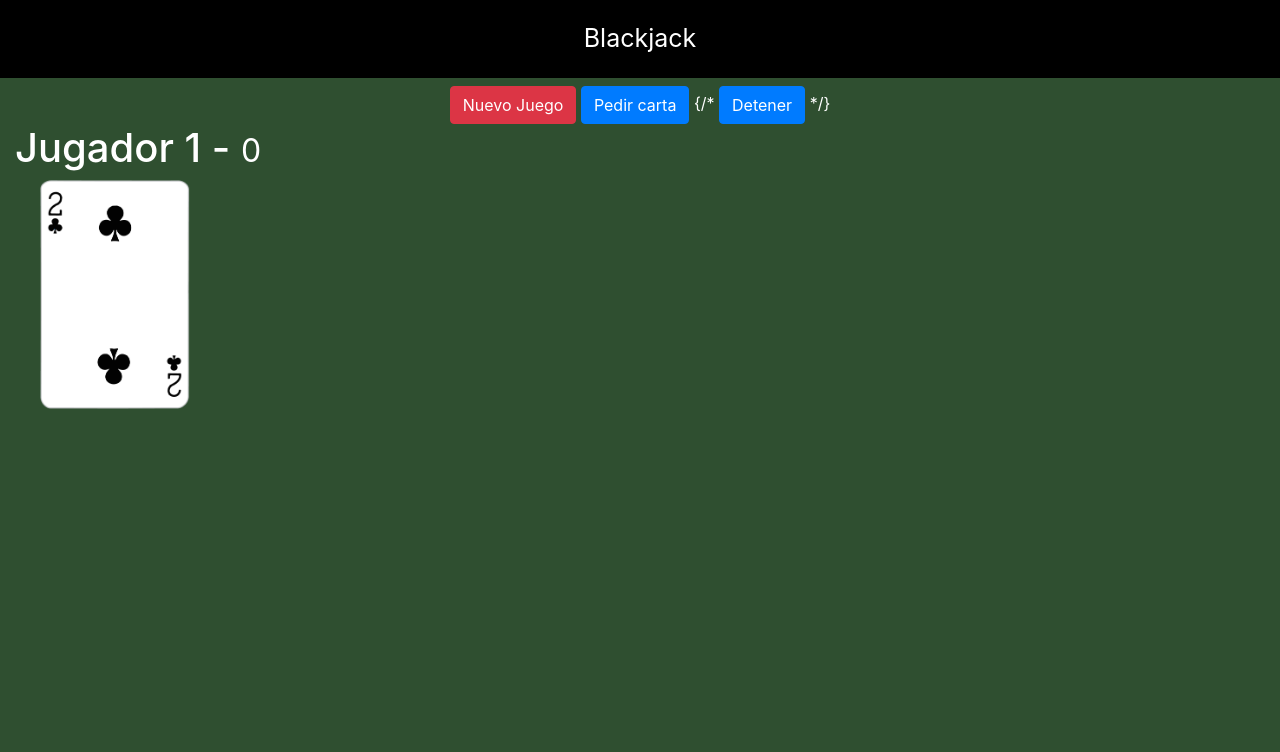
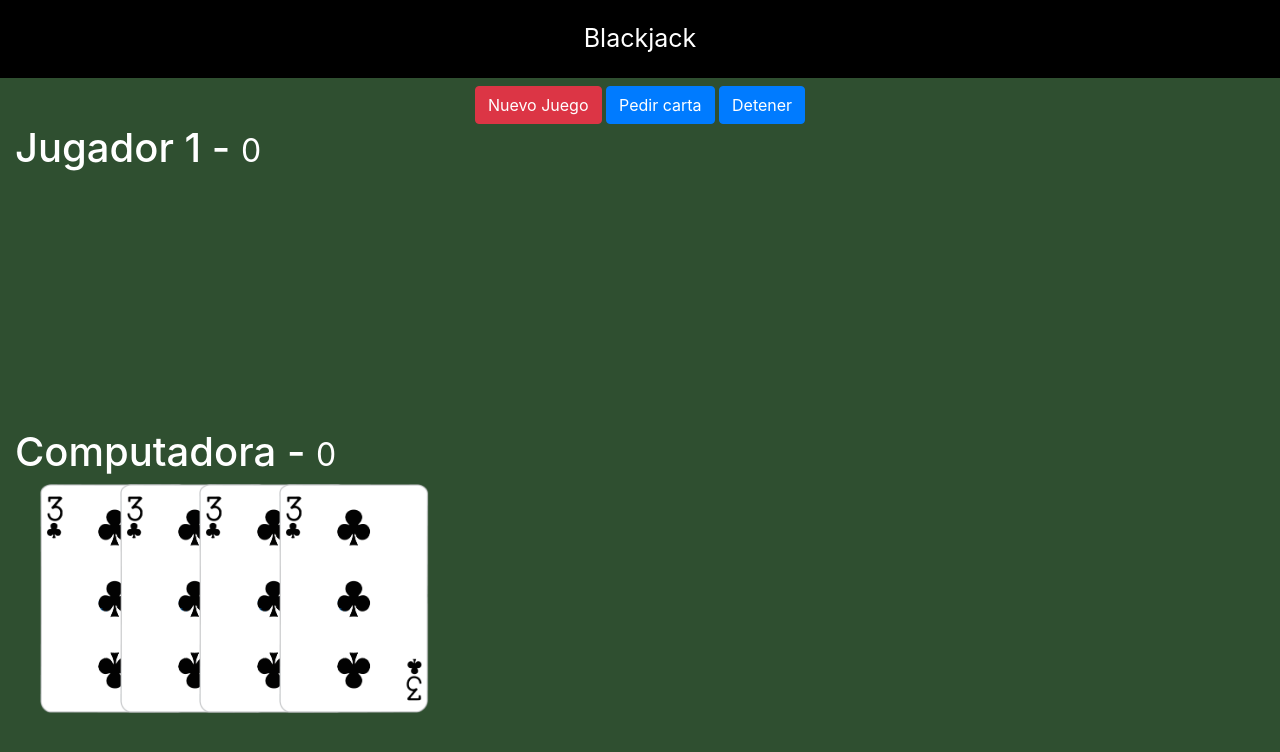
Before and after one commit to Drixner/javascript, a plain HTML site: page 02-blackjack/index.html in a window 1280 px wide. Drawn offline with nearby package versions, Linux system fonts and the light colour scheme.

Commit message:
Update index.html with missing closing tag and remove commented code

```diff
--- a/02-blackjack/index.html
+++ b/02-blackjack/index.html
@@ -1,17 +1,14 @@
 <!doctype html>
 <html lang="es">
+
 <head>
   <meta charset="UTF-8" />
   <meta name="viewport" content="width=device-width, initial-scale=1.0" />
   <meta http-equiv="X-UA-Compatible" content="ie=edge" />
   <title>Blackjack</title>
 
-    <link
-      rel="stylesheet"
-      href="https://stackpath.bootstrapcdn.com/bootstrap/4.4.1/css/bootstrap.min.css"
-      integrity="sha384-Vkoo8x4CGsO3+Hhxv8T/Q5PaXtkKtu6ug5TOeNV6gBiFeWPGFN9MuhOf23Q9Ifjh"
-      crossorigin="anonymous"
-    />
+  <link rel="stylesheet" href="https://stackpath.bootstrapcdn.com/bootstrap/4.4.1/css/bootstrap.min.css"
+    integrity="sha384-Vkoo8x4CGsO3+Hhxv8T/Q5PaXtkKtu6ug5TOeNV6gBiFeWPGFN9MuhOf23Q9Ifjh" crossorigin="anonymous" />
   <link rel="stylesheet" href="assets/css/styles.css" />
 </head>
 
@@ -22,7 +19,7 @@
     <div id="divBotones" class="col text-center">
       <button id="btnNuevo" class="btn btn-danger">Nuevo Juego</button>
       <button id="btnPedir" class="btn btn-primary">Pedir carta</button>
-        {/* <button id="btnDetener" class="btn btn-primary">Detener</button> */}
+      <button id="btnDetener" class="btn btn-primary">Detener</button>
     </div>
   </div>
 
@@ -30,11 +27,7 @@
     <div class="col">
       <h1>Jugador 1 - <small>0</small></h1>
       <div id="jugador-cartas">
-          <img class="carta" src="assets/cartas/2C.png" />
-          <!-- <img class="carta" src="assets/cartas/2C.png">
-                <img class="carta" src="assets/cartas/2C.png">
-                <img class="carta" src="assets/cartas/2C.png">
-                <img class="carta" src="assets/cartas/2C.png">
+        <!-- <img class="carta" src="assets/cartas/2C.png" /> -->
       </div>
     </div>
   </div>
@@ -44,9 +37,9 @@
       <h1>Computadora - <small>0</small></h1>
       <div id="computadora-cartas">
         <img class="carta" src="assets/cartas/3C.png" />
-                <!-- <img class="carta" src="assets/cartas/3C.png">
-                <img class="carta" src="assets/cartas/3C.png">
-                <img class="carta" src="assets/cartas/3C.png"> -->
+        <img class="carta" src="assets/cartas/3C.png" />
+        <img class="carta" src="assets/cartas/3C.png" />
+        <img class="carta" src="assets/cartas/3C.png" />
       </div>
     </div>
   </div>
@@ -54,4 +47,5 @@
   <script src="assets/js/underscore-min.js"></script>
   <script src="assets/js/juego.js"></script>
 </body>
+
 </html>
```
Lines whose indentation alone changed are shown as unchanged.
